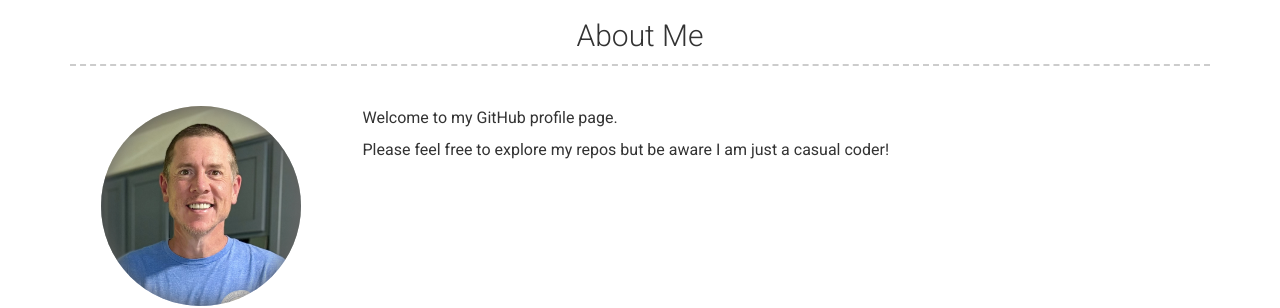
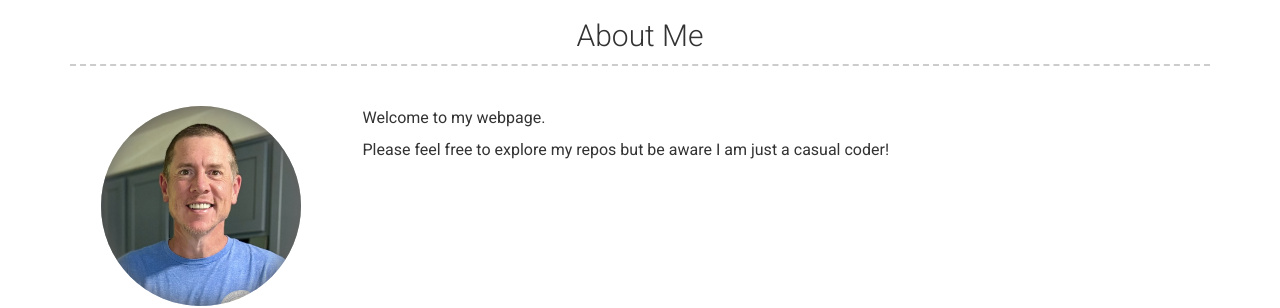
Before and after one commit to lucasthoennes/lucasthoennes.github.io, a Jekyll site: the page built from index.md, in a window 1280 px wide. Shown: the part 196-504 px from the top of the page. Built offline with Jekyll 4.4.1, drawn with Linux system fonts in a browser that asks for light colours; nearby versions of some CDN libraries.

Commit message:
Changed welcome message.

```diff
--- a/_config.yml
+++ b/_config.yml
@@ -52,7 +52,7 @@ linkedin_username: lucasthoennes
 # about_title: About Me (Use this to override about section title)
 about_profile_image: images/avatar2024.jpg
 about_content: | # this will include new lines to allow paragraphs
-  Welcome to my GitHub profile page.
+  Welcome to my webpage.
 
   Please feel free to explore my repos but be aware I am just a casual coder!
 
```
